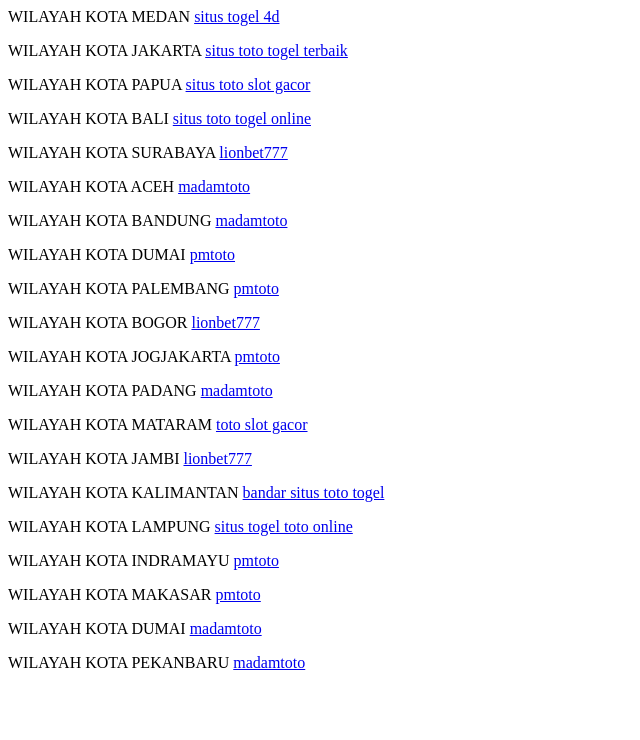
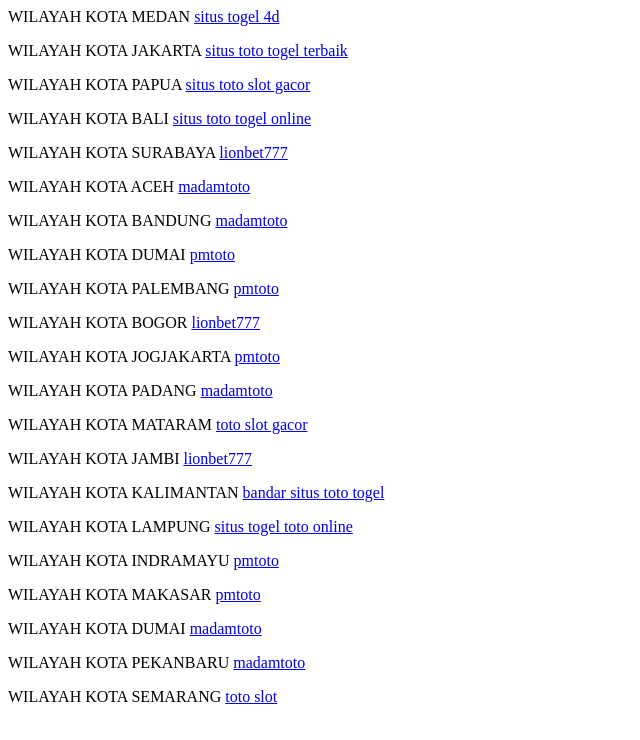
Before and after one commit to legalsarah48/beat-4, a plain HTML site: page index.html in a window 1280 px wide. Shown: the whole page, without its empty margins (0-640 px from the left). Drawn offline with Linux system fonts and the light colour scheme.

Commit message:
Update index.html

```diff
--- a/index.html
+++ b/index.html
@@ -23,5 +23,6 @@
         <p>WILAYAH KOTA MAKASAR <a href='https://139.180.141.1/'>pmtoto</a></p>
         <p>WILAYAH KOTA DUMAI <a href='https://139.180.210.81/'>madamtoto</a></p>
         <p>WILAYAH KOTA PEKANBARU <a href='https://139.180.213.79/'>madamtoto</a></p>
+        <p>WILAYAH KOTA SEMARANG <a href='https://inspec-tools.mitre.org/'>toto slot</a></p>
     </body>
     </html>
```
